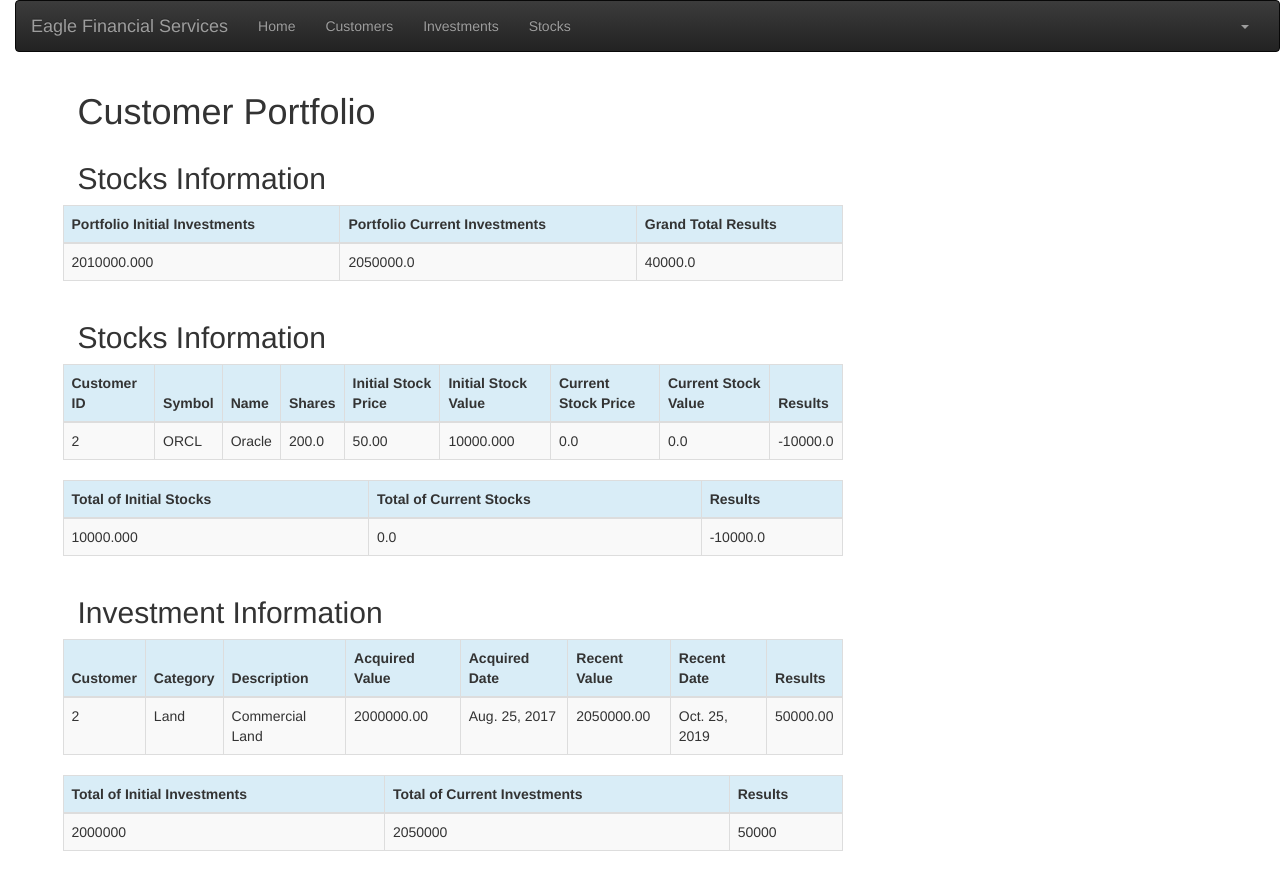
After one commit to HumnaRasheed/Humna-Assign2P28380API, a Django app: page /customer/2/portfolio/ in a window 1280 px wide. The commit adds this page. Run offline with Django 3.2, Linux system fonts and the light colour scheme; a user stored in the database is signed in; data comes from the database, SQL or seed files in the repository; both versions use the stored data as it was after the commit; data that the repository does not hold is empty; some libraries are stand-ins or nearby versions.

Commit message:
Assignment 2P2 Updates

```diff
--- a/efs/settings.py
+++ b/efs/settings.py
@@ -38,9 +38,9 @@ INSTALLED_APPS = [
     'django.contrib.sessions',
     'django.contrib.messages',
     'django.contrib.staticfiles',
-    # 'rest_framework',
-    # 'mathfilters',
-    # 'django.contrib.humanize',
+    'rest_framework',
+    'mathfilters',
+    'django.contrib.humanize',
     'portfolio',
     'crispy_forms',
     ]
--- a/portfolio/models.py
+++ b/portfolio/models.py
@@ -1,6 +1,10 @@
 from django.db import models
 from django.utils import timezone
 from django.contrib.auth.models import User
+import requests
+import json
+from django.core.cache import cache
+import datetime
 
 
 # Create your models here.
@@ -73,3 +77,22 @@ class Stock(models.Model):
 
     def initial_stock_value(self):
         return self.shares * self.purchase_price
+
+    # new API code
+
+    def current_stock_price(self):
+        symbol_f = str(self.symbol)
+        main_api = 'https://www.alphavantage.co/query?function=BATCH_STOCK_QUOTES&symbols='
+        api_key = '&apikey=YXAPFDZ5KT6TPZO6'
+        url = main_api + symbol_f + api_key
+        json_data = requests.get(url).json()
+        open_price = float(json_data["Stock Quotes"][0]["2. price"])
+        share_value = open_price
+        return share_value
+
+    def current_stock_value(self):
+        return float(self.current_stock_price()) * float(self.shares)
+
+    def results_for_stock(self):
+        result_stock = float(self.current_stock_value()) - float(self.initial_stock_value())
+        return result_stock
--- a/portfolio/templates/portfolio/customer_list.html
+++ b/portfolio/templates/portfolio/customer_list.html
@@ -65,10 +65,9 @@
                            onclick="return confirm('Are you sure you want to delete?')"
                            class="btn btn-danger">Delete</a>
                     </td>
-                    <td><a href=""
+                    <td><a href="{% url 'portfolio:portfolio' pk=customer.pk %}"
                            class="btn btn-primary">Portfolio</a>
-
-                </tr>
+                    </tr>
             {% endfor %}
             </tbody>
         </table>
--- /dev/null
+++ b/portfolio/templates/portfolio/portfolio.html
@@ -0,0 +1,175 @@
+<!DOCTYPE html>
+
+{% extends 'portfolio/base.html' %}
+{% load crispy_forms_tags %}
+
+{% load staticfiles %}
+{% load mathfilters %}
+
+{% block content %}
+
+<html lang="en">
+
+<head>
+    <link rel="stylesheet" href="{% static 'css/portfolio.css' %}">
+    <meta charset="UTF-8">
+    <title>Eagle Financial Services</title>
+
+    <link rel="stylesheet" href="//maxcdn.bootstrapcdn.com/bootstrap/3.2.0/css/bootstrap.min.css">
+    <link rel="stylesheet" href="//maxcdn.bootstrapcdn.com/bootstrap/3.2.0/css/bootstrap-theme.min.css">
+    <link href="//fonts.googleapis.com/css?family=Lobster&subset=latin,latin-ext" rel="stylesheet" type="text/css">
+
+</head>
+
+
+
+<div class="row">
+    <h1 style="padding-left: 15Px">Customer Portfolio</h1>
+</div>
+
+<div class="row">
+    <h2 style="padding-left: 15Px">Stocks Information</h2>
+</div>
+
+
+<div class="row">
+    <table class="table table-striped table-bordered table-hover">
+        <thead>
+        <tr class="bg-info">
+        <th>Portfolio Initial Investments</th>
+        <th>Portfolio Current Investments</th>
+        <th>Grand Total Results</th>
+        </tr>
+        </thead>
+        <tbody>
+        <td>{{ overall_initial }}</td>
+        <td>{{ overall_current }}</td>
+        <td>{{ grand_total }}</td>
+        </tbody>
+    </table>
+</div>
+
+<div class="row">
+    <h2 style="padding-left: 15Px">Stocks Information</h2>
+</div>
+
+
+<div class="row">
+     <table class="table table-striped table-bordered table-hover">
+        <thead>
+        <tr class="bg-info">
+
+            <th>Customer ID</th>
+			<th>Symbol</th>
+			<th>Name</th>
+			<th>Shares</th>
+
+            <th>Initial Stock Price</th>
+            <th>Initial Stock Value</th>
+            <th>Current Stock Price</th>
+            <th>Current Stock Value</th>
+            <th>Results</th>
+        </tr>
+        </thead>
+
+        <tbody>
+        {% for stock in stocks %}
+            <tr>
+                <td>{{ stock.customer }}</td>
+				<td>{{ stock.symbol }}</td>
+				<td>{{ stock.name }}</td>
+				<td>{{ stock.shares }}</td>
+				<td>{{ stock.purchase_price }}</td>
+
+                <td>{{ stock.initial_stock_value}}</td>
+                <td>{{ stock.current_stock_price }}</td>
+                <td>{{ stock.current_stock_value }}</td>
+                <td>{{ stock.results_for_stock }}</td>
+            </tr>
+        {% endfor %}
+        </tbody>
+    </table>
+</div>
+
+<div class="row">
+    <table class="table table-striped table-bordered table-hover">
+        <thead>
+        <tr class="bg-info">
+            <th>Total of Initial Stocks</th>
+            <th>Total of Current Stocks</th>
+            <th>Results</th>
+        </tr>
+        </thead>
+        <tbody>
+
+         <tr>
+                <td>{{ sum_of_initial_stock_value }}</td>
+                <td>{{ sum_current_stocks_value }}</td>
+                <td>{{ result }}</td>
+         </tr>
+         </tbody>
+    </table>
+</div>
+
+
+<div class="row">
+    <h2 style="padding-left: 15Px">Investment Information</h2>
+</div>
+
+<div class="row">
+    <table class="table table-striped table-bordered table-hover">
+        <thead>
+        <tr class="bg-info">
+
+            <th>Customer</th>
+			<th>Category</th>
+			<th>Description</th>
+			<th>Acquired Value</th>
+			<th>Acquired Date</th>
+			<th>Recent Value</th>
+			<th>Recent Date</th>
+            <th>Results</th>
+        </tr>
+        </thead>
+
+      <tbody>
+        {% for investment in investments %}
+            <tr>
+                <td>{{ investment.customer }}</td>
+				<td>{{ investment.category }}</td>
+				<td>{{ investment.description }}</td>
+				<td>{{ investment.acquired_value }}</td>
+				<td>{{ investment.acquired_date }}</td>
+				<td>{{ investment.recent_value }}</td>
+				<td>{{ investment.recent_date }}</td>
+                <td>{{ investment.results_by_investment }}</td>
+            </tr>
+         {% endfor %}
+       </tbody>
+
+    </table>
+</div>
+
+ 	<div class="row">
+	    <table class="table table-striped table-bordered table-hover">
+	        <thead>
+	        <tr class="bg-info">
+	            <th>Total of Initial Investments</th>
+	            <th>Total of Current Investments</th>
+	            <th>Results</th>
+	        </tr>
+	        </thead>
+
+	        <tbody>
+	        <tr>
+	                <td>{{ acquired_value }}</td>
+	                <td>{{ recent_value }}</td>
+	                <td>{{ result_investment }}</td>
+            </tr>
+	        </tbody>
+
+	    </table>
+	</div>
+
+	{% endblock %}
+</html>
--- a/portfolio/urls.py
+++ b/portfolio/urls.py
@@ -2,16 +2,18 @@ from django.conf.urls import url
 from . import views
 from django.urls import path
 
-
+from rest_framework.urlpatterns import format_suffix_patterns
 
 app_name = 'portfolio'
 urlpatterns = [
 
     path('', views.home, name='home'),
     url(r'^home/$', views.home, name='home'),
+
     path('customer_list', views.customer_list, name='customer_list'),
     path('customer/<int:pk>/edit/', views.customer_edit, name='customer_edit'),
     path('customer/<int:pk>/delete/', views.customer_delete, name='customer_delete'),
+    path('customer/<int:pk>/portfolio/', views.portfolio, name='portfolio'),
 
     path('stock_list', views.stock_list, name='stock_list'),
     path('stock/create/', views.stock_new, name='stock_new'),
@@ -23,4 +25,8 @@ urlpatterns = [
     path('investment/<int:pk>/delete/', views.investment_delete, name='investment_delete'),
     path('investment/create/', views.investment_new, name='investment_new'),
 
+    url(r'^customers_json/', views.CustomerList.as_view()),
+
 ]
+
+urlpatterns = format_suffix_patterns(urlpatterns)
--- a/portfolio/views.py
+++ b/portfolio/views.py
@@ -5,6 +5,12 @@ from .models import *
 from .forms import *
 from django.shortcuts import render, get_object_or_404
 from django.shortcuts import redirect
+from django.db.models import Sum
+
+from rest_framework.views import APIView
+from rest_framework.response import Response
+from rest_framework import status
+from .serializers import CustomerSerializer
 
 now = timezone.now()
 
@@ -129,7 +135,8 @@ def investment_edit(request, pk):
         if form.is_valid():
             investment = form.save()
             # investment.customer = investment.id
-            investment.updated_date = timezone.now()
+            investment.acquired_date = timezone.now()
+            # investment.updated_date = timezone.now()
             investment.save()
             investments = Investment.objects.filter(acquired_date__lte=timezone.now())
             return render(request, 'portfolio/investment_list.html', {'investments': investments})
@@ -147,6 +154,21 @@ def investment_delete(request, pk):
     return render(request, 'portfolio/investment_list.html', {'investments': investments})
 
 
+# @login_required
+# def portfolio(request, pk):
+# customer = get_object_or_404(Customer, pk=pk)
+# customers = Customer.objects.filter(created_date__lte=timezone.now())
+# investments = Investment.objects.filter(customer=pk)
+# stocks = Stock.objects.filter(customer=pk)
+# sum_recent_value = Investment.objects.filter(customer=pk).aggregate(Sum('recent_value'))
+# sum_acquired_value = Investment.objects.filter(customer=pk).aggregate(Sum('acquired_value'))
+
+# return render(request, 'portfolio/portfolio.html', {'customers': customers, 'investments': investments,
+#                                                  'stocks': stocks,
+#                                                 'sum_recent_value': sum_recent_value,
+#                                                'sum_acquired_value': sum_acquired_value, })
+
+
 @login_required
 def portfolio(request, pk):
     customer = get_object_or_404(Customer, pk=pk)
@@ -155,8 +177,56 @@ def portfolio(request, pk):
     stocks = Stock.objects.filter(customer=pk)
     sum_recent_value = Investment.objects.filter(customer=pk).aggregate(Sum('recent_value'))
     sum_acquired_value = Investment.objects.filter(customer=pk).aggregate(Sum('acquired_value'))
+    # overall_investment_results = sum_recent_value-sum_acquired_value
+    # Initialize the value of the stocks
+    sum_current_stocks_value = 0
+    sum_of_initial_stock_value = 0
 
-    return render(request, 'portfolio/portfolio.html', {'customers': customers, 'investments': investments,
+    result = 0
+    overall_initial = 0
+    overall_current = 0
+    result_investment = 0
+    recent_value = 0
+    acquired_value = 0
+    grand_total = 0
+    recent_value = sum_recent_value['recent_value__sum']
+    acquired_value = sum_acquired_value['acquired_value__sum']
+    result_investment = recent_value - acquired_value
+    print()
+
+    # Loop through each stock and add the value to the total
+    for stock in stocks:
+        # stock.shares
+        sum_current_stocks_value += stock.current_stock_value()
+        sum_of_initial_stock_value += stock.initial_stock_value()
+
+        result = float(sum_current_stocks_value) - float(sum_of_initial_stock_value)
+        overall_initial = sum_of_initial_stock_value + sum_acquired_value['acquired_value__sum']
+        overall_current = float(sum_current_stocks_value) + float(sum_recent_value['recent_value__sum'])
+        grand_total = float(overall_current) - float(overall_initial)
+
+    return render(request, 'portfolio/portfolio.html', {'customers': customers,
+                                                        'investments': investments,
                                                         'stocks': stocks,
+                                                        'sum_acquired_value': sum_acquired_value,
                                                         'sum_recent_value': sum_recent_value,
-                                                        'sum_acquired_value': sum_acquired_value, })
+                                                        'sum_current_stocks_value': sum_current_stocks_value,
+                                                        'sum_of_initial_stock_value': sum_of_initial_stock_value,
+                                                        'result': result,
+                                                        'result_investment': result_investment,
+                                                        'overall_initial': overall_initial,
+                                                        'overall_current': overall_current,
+                                                        'grand_total': grand_total,
+                                                        'recent_value': recent_value,
+                                                        'acquired_value': acquired_value})
+
+    # List at the end of the views.py
+    # Lists all customers
+
+
+class CustomerList(APIView):
+
+    def get(self, request):
+        customers_json = Customer.objects.all()
+        serializer = CustomerSerializer(customers_json, many=True)
+        return Response(serializer.data)
```
Also changed, not shown: portfolio/serializers.py (added, +9 -0 lines), requirements.txt (+11 -0 lines), db.sqlite3.
